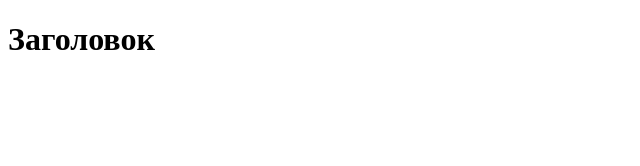
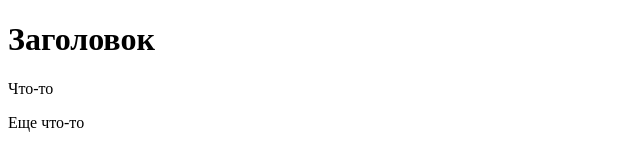
Before and after one commit to DAK1901/site, a plain HTML site: page index.html in a window 1280 px wide. Shown: the whole page, without its empty margins (0-640 px from the left). Drawn offline with Linux system fonts and the light colour scheme.

Commit message:
second commit

```diff
--- a/index.html
+++ b/index.html
@@ -3,5 +3,7 @@
     <title>Example</title>
 <body>
     <h1>Заголовок</h1>
+    <p>Что-то</p>
+    <p>Еще что-то</p>
 </body>
 </head>
```
